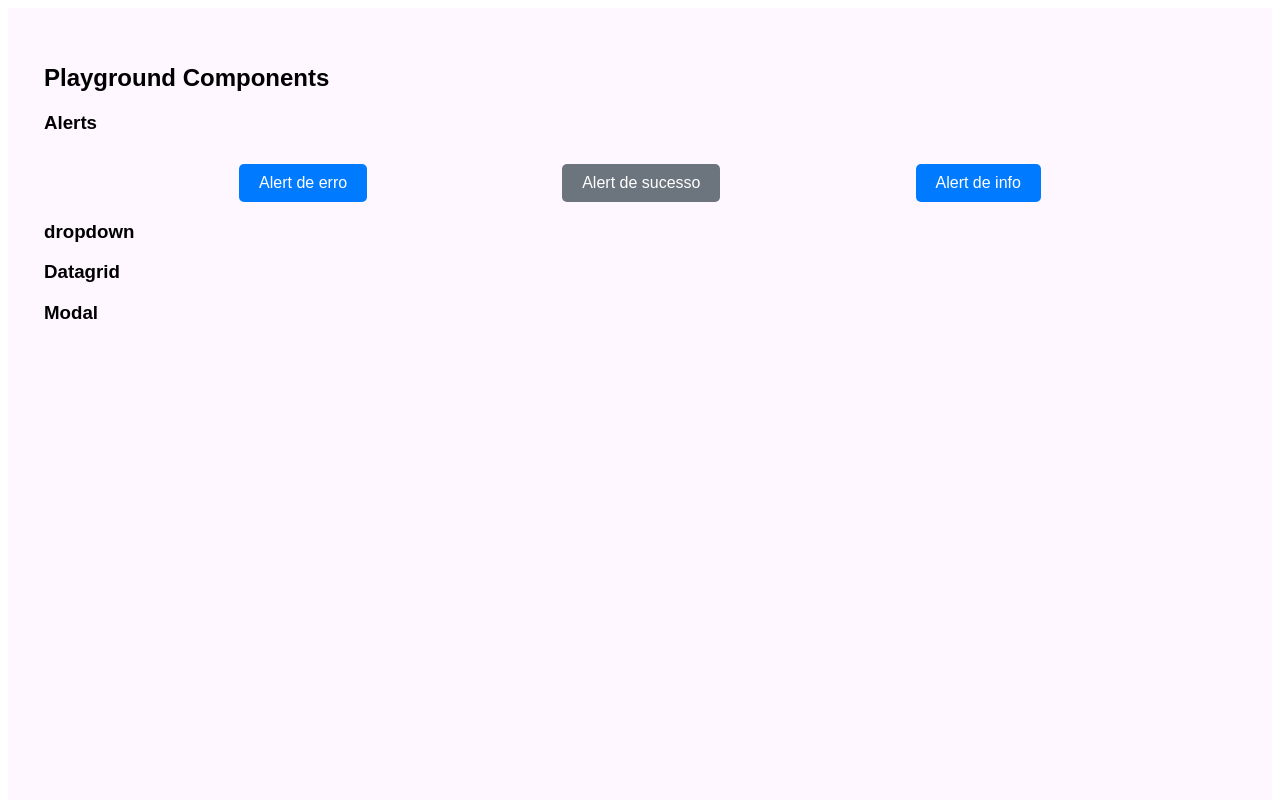
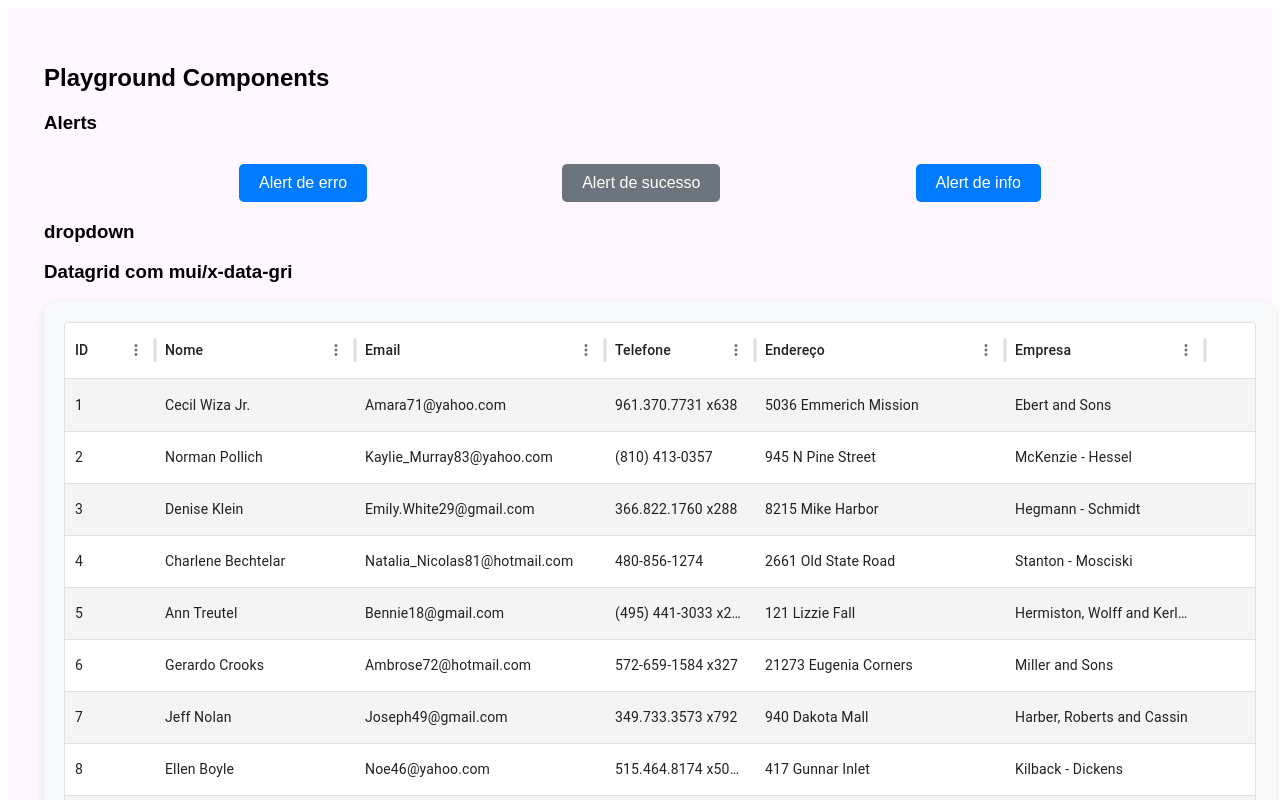
Before and after one commit to umrodrigues/components_playground, a Next.js app: page / in a window 1280 px wide. Shown: the top 800 px of the page. Built offline with nearby package versions, Linux system fonts and the light colour scheme.

Commit message:
feat: add datagrid test

```diff
--- a/package.json
+++ b/package.json
@@ -9,6 +9,8 @@
     "lint": "next lint"
   },
   "dependencies": {
+    "@faker-js/faker": "^9.5.0",
+    "@mui/x-data-grid": "^7.26.0",
     "lucide-react": "^0.475.0",
     "next": "15.1.7",
     "pnpm": "^10.3.0",
--- /dev/null
+++ b/src/components/datagrid/Datagrid.module.scss
@@ -0,0 +1,44 @@
+.container {
+    height: 600px;
+    width: 100%;
+    padding: 20px;
+    background-color: #f8f9fa;
+    border-radius: 10px;
+    box-shadow: 0px 4px 10px rgba(0, 0, 0, 0.1);
+  }
+
+  .customGrid {
+    font-family: "Poppins", sans-serif;
+    border-radius: 8px;
+    background: white;
+
+    .MuiDataGrid-columnHeaders {
+      background-color: #007bff;
+      color: white;
+      font-size: 16px;
+      font-weight: bold;
+    }
+
+    .rowEven {
+      background-color: #f4f4f4 !important;
+    }
+
+    .rowOdd {
+      background-color: #ffffff !important;
+    }
+
+    .MuiDataGrid-row:hover {
+      background-color: #dbeafe !important;
+      transition: background-color 0.3s ease;
+    }
+
+    .MuiDataGrid-root {
+      border-radius: 8px;
+    }
+
+    .MuiDataGrid-footerContainer {
+      background-color: #007bff;
+      color: white;
+      font-weight: bold;
+    }
+  }
--- /dev/null
+++ b/src/components/datagrid/datagrid.tsx
@@ -0,0 +1,37 @@
+import { DataGrid } from "@mui/x-data-grid";
+import { faker } from "@faker-js/faker";
+import styles from "./Datagrid.module.scss";
+
+const rows = Array.from({ length: 1000 }, (_, index) => ({
+  id: index + 1,
+  name: faker.person.fullName(),
+  email: faker.internet.email(),
+  phone: faker.phone.number(),
+  address: faker.location.streetAddress(),
+  company: faker.company.name(),
+}));
+
+const columns = [
+  { field: "id", headerName: "ID", width: 90 },
+  { field: "name", headerName: "Nome", width: 200 },
+  { field: "email", headerName: "Email", width: 250 },
+  { field: "phone", headerName: "Telefone", width: 150 },
+  { field: "address", headerName: "Endereço", width: 250 },
+  { field: "company", headerName: "Empresa", width: 200 },
+];
+
+export default function Datagrid() {
+  return (
+    <div className={styles.container}>
+      <DataGrid
+        rows={rows}
+        columns={columns}
+        pageSizeOptions={[10, 50, 100]}
+        className={styles.customGrid}
+        getRowClassName={(params) =>
+          params.indexRelativeToCurrentPage % 2 === 0 ? styles.rowEven : styles.rowOdd
+        }
+      />
+    </div>
+  );
+}
--- a/src/components/playground/playground.tsx
+++ b/src/components/playground/playground.tsx
@@ -3,6 +3,7 @@ import { useState } from "react";
 import Alert from "@/components/alert/alert";
 import Button from "@/components/button/button";
 import styles from './Playground.module.scss'
+import Datagrid from "../datagrid/datagrid";
 
 export default function Playground() {
   const [showAlert, setShowAlert] = useState(false);
@@ -47,7 +48,9 @@ export default function Playground() {
         <h3>dropdown</h3>
 
         {/* <Dropdown/> */}
-        <h3>Datagrid</h3>
+        <h3>Datagrid com mui/x-data-gri</h3>
+
+        <Datagrid/>
 
         <h3>Modal</h3>
 
```
Also changed, not shown: 1 other file (tests, documents, lock files or other folders).
